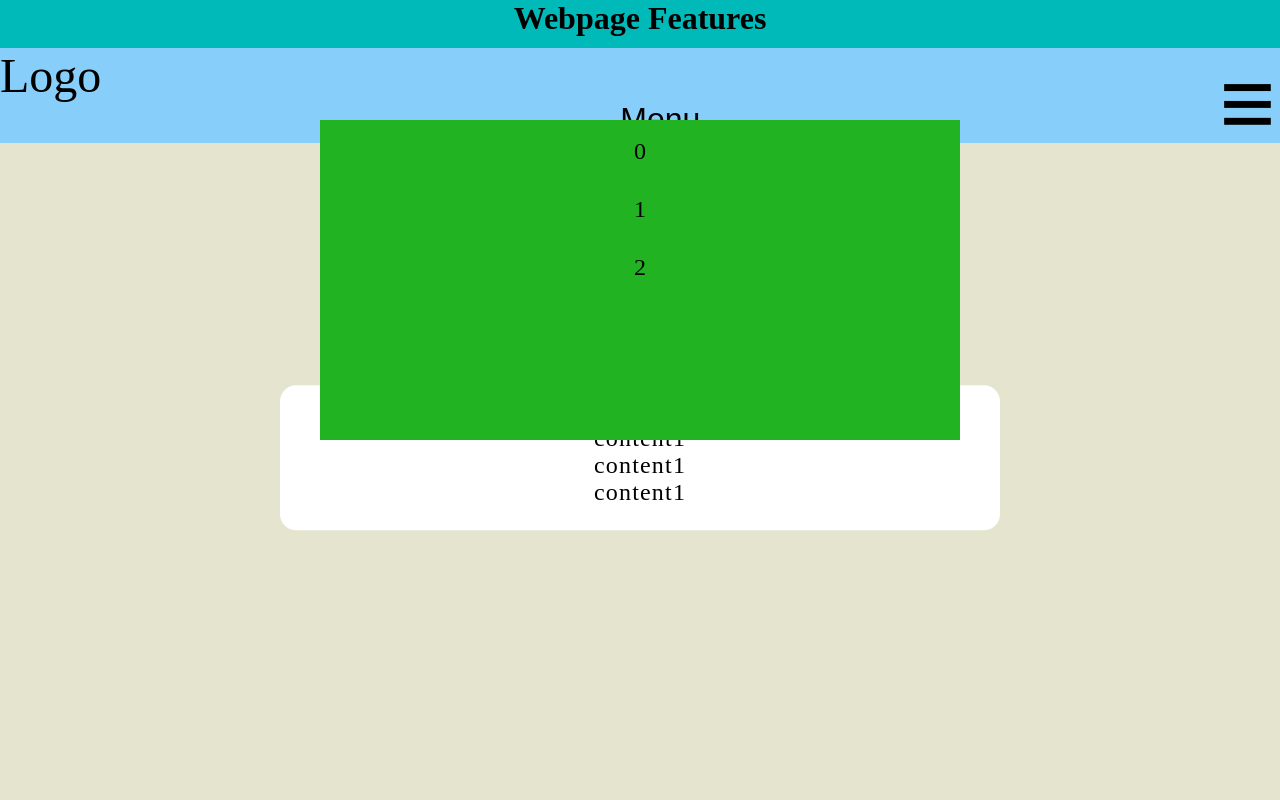
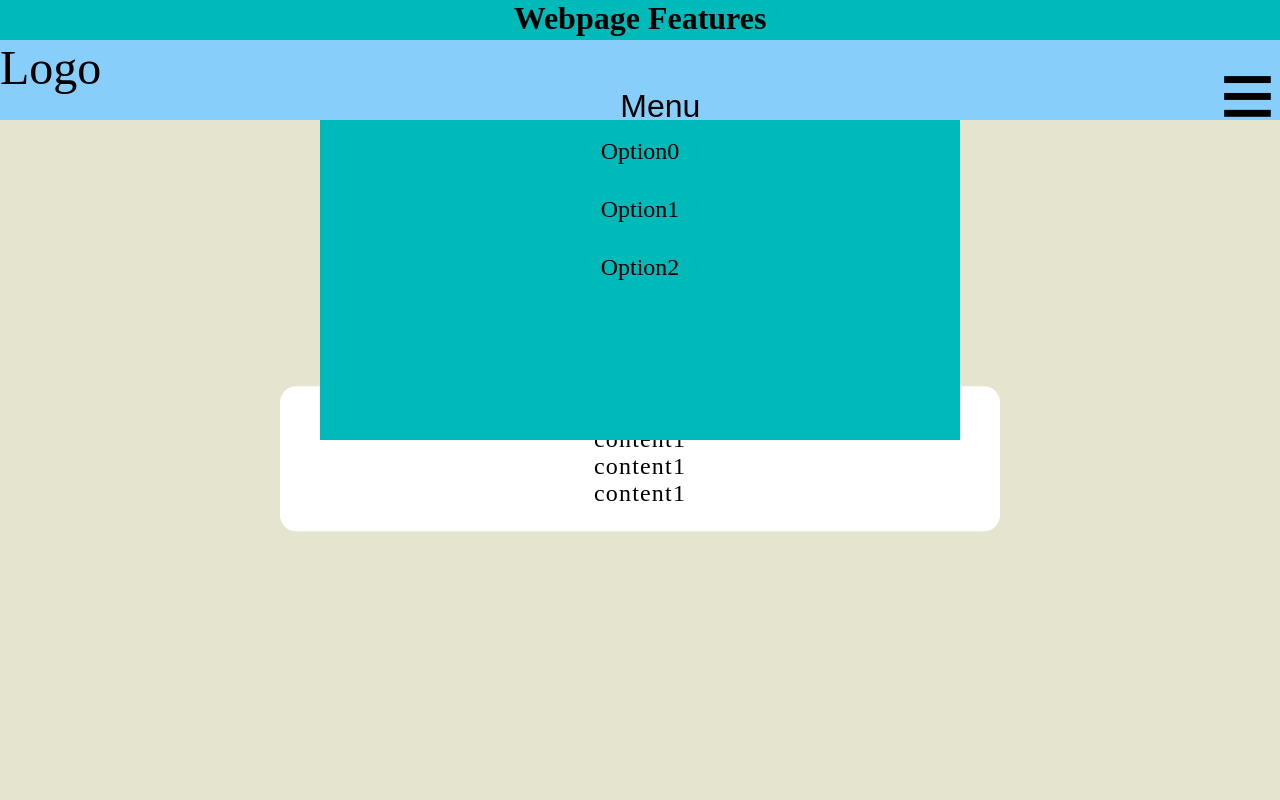
Before and after one commit to HarveyTopliss/webpage-features, a plain HTML site: page webpage features/index.html in a window 1280 px wide. Both pictures are taken after a click on the button "Menu". Shown: the top 800 px of the page. Drawn offline with Linux system fonts and the light colour scheme.

Commit message:
Add files via upload

```diff
--- a/webpage features/index.html
+++ b/webpage features/index.html
@@ -19,16 +19,16 @@
       </div>
       <div class="slidebar hidden">
         <ul>
-          <li class="slidebar-option">0</li>
-          <li class="slidebar-option">1</li>
-          <li class="slidebar-option">2</li>
+          <li class="slidebar-option">Option0</li>
+          <li class="slidebar-option">Option1</li>
+          <li class="slidebar-option">Option2</li>
         </ul>
       </div>
       <div class="sidebar hidden">
         <ul>
-          <li class="sidebar-option">0</li>
-          <li class="sidebar-option">1</li>
-          <li class="sidebar-option">2</li>
+          <li class="sidebar-option">Option0</li>
+          <li class="sidebar-option">Option1</li>
+          <li class="sidebar-option">Option2</li>
         </ul>
       </div>
       <div class="tabbed-component">
--- a/webpage features/style.css
+++ b/webpage features/style.css
@@ -31,7 +31,7 @@ body {
 .header {
   position: static;
   width: 100%;
-  height: 47.5px;
+  height: 5%;
   background-color: rgb(0, 185, 185);
 }
 
@@ -46,9 +46,9 @@ body {
   display: flex;
   justify-content: space-between;
   z-index: 1;
-  top: 47.5px;
+  top: 5%;
   height: 10%;
-  min-height: 95px;
+  /* min-height: 95px; */
   width: 100%;
   min-width: 770px;
   background-color: lightskyblue;
@@ -90,7 +90,7 @@ body {
   width: 30%;
   min-width: 235px;
   height: 60%;
-  background-color: mediumseagreen;
+  background-color: rgb(0, 185, 185);
   text-align: center;
   transition: all 0.4s ease-in-out;
 }
@@ -118,7 +118,7 @@ body {
   width: 50%;
   min-width: 390px;
   height: 40%;
-  background-color: rgb(34, 179, 34);
+  background-color: rgb(0, 185, 185);
   text-align: center;
   transition: all 0.4s ease-in-out;
 }
```
